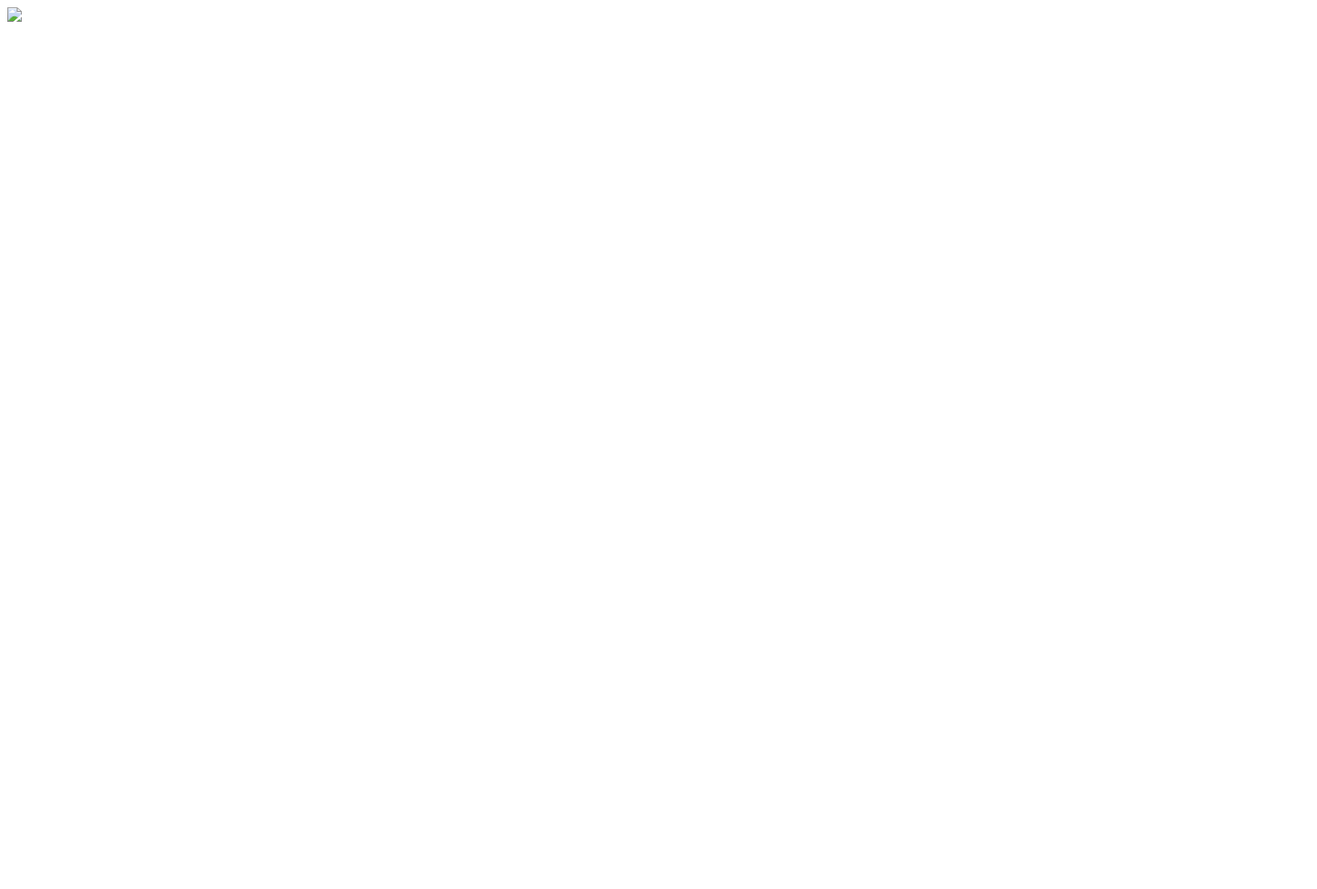
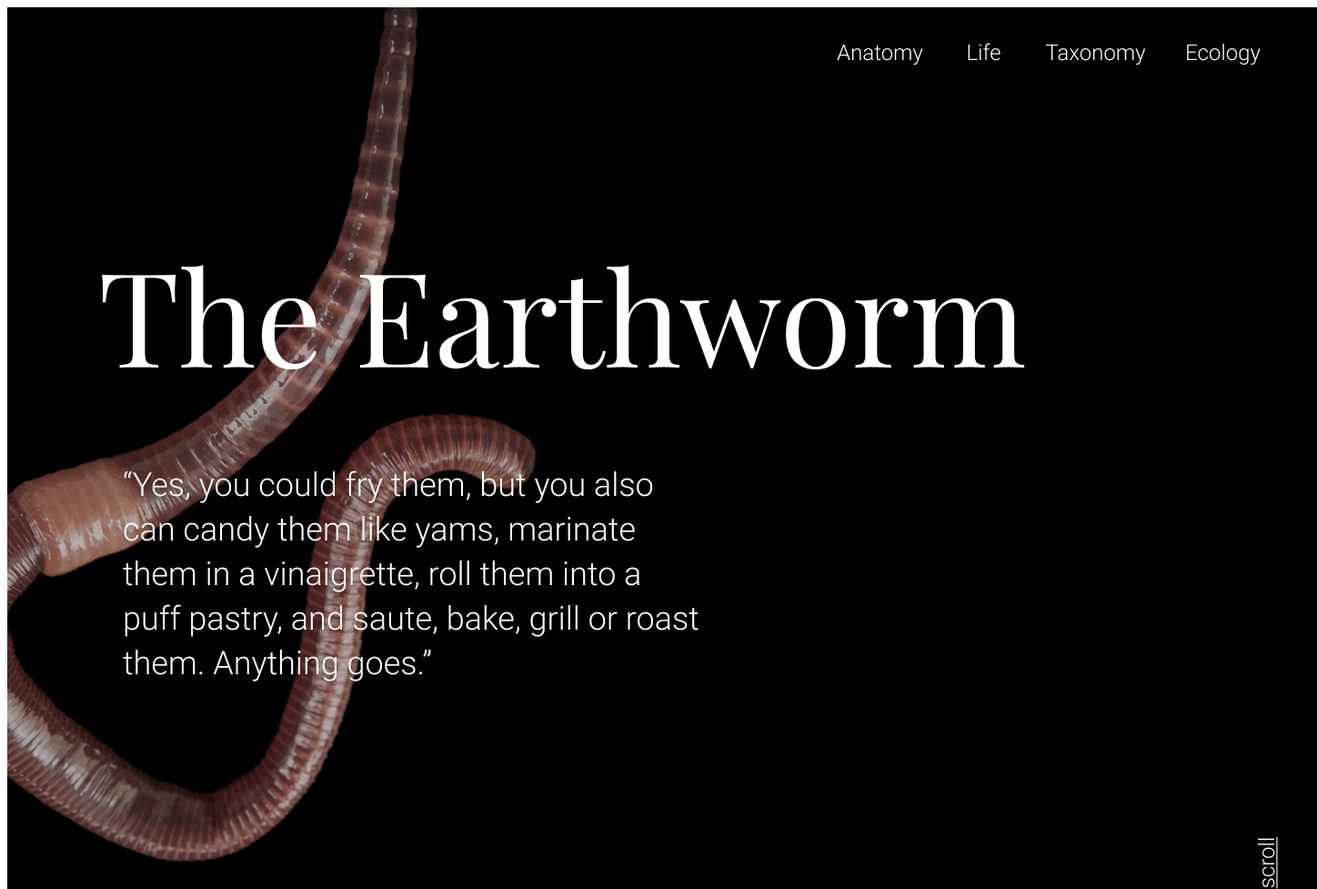
Before and after one commit to mariah-c/ifspring2021, a plain HTML site: page mockup/index.html in a window 1280 px wide. Shown: the top 977 px of the page at 91% size, 1448 px wide, since content can reach past the window. Before the commit the page ends 800 px from the top, so only its background shows below. Drawn offline with Linux system fonts and the light colour scheme.

Commit message:
Add files via upload

```diff
--- a/mockup/index.html
+++ b/mockup/index.html
@@ -1,3 +1,4 @@
 <!DOCTYPE html>
 
-<img src="mockup/mockup1.png">
+<img src="https://github.com/mariah-c/ifspring2021/blob/main/mockup/mockup1.png?raw=true">
+<img src="https://github.com/mariah-c/ifspring2021/blob/main/mockup/mockup2.png?raw=true">
```
